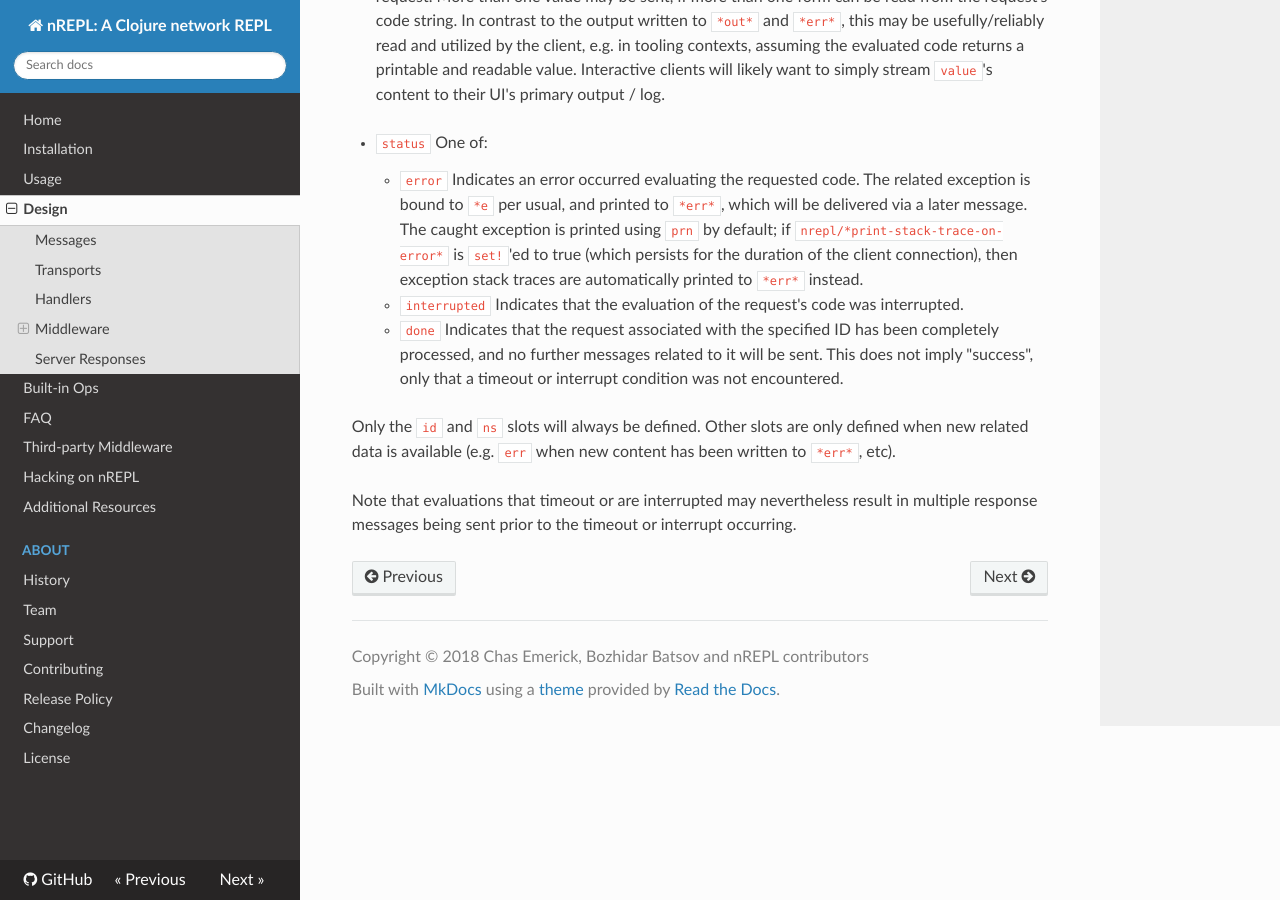
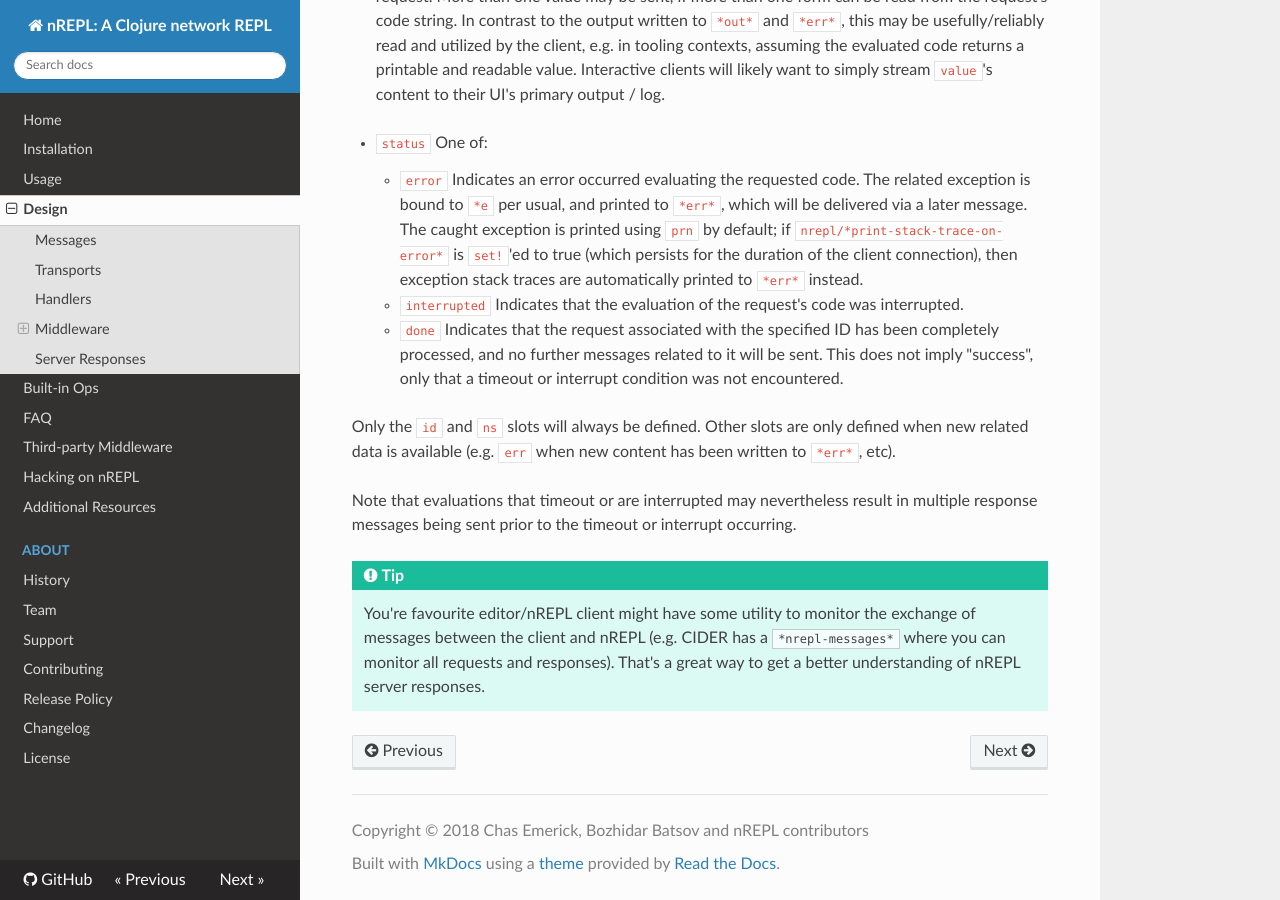
Before and after one commit to nrepl/nrepl, an MkDocs documentation site: the page built from doc/design.md, in a window 1280 px wide and 900 px high, scrolled down 4875 px. Built offline with MkDocs 1.6.1, drawn with Linux system fonts in a browser that asks for light colours; nearby versions of some CDN libraries; old or Windows-style settings are respelled for this version of MkDocs.

Commit message:
Add a tip about monitoring nREPL message exchange

```diff
--- a/doc/design.md
+++ b/doc/design.md
@@ -292,6 +292,14 @@ Note that evaluations that timeout or are interrupted may nevertheless result
 in multiple response messages being sent prior to the timeout or interrupt
 occurring.
 
+!!! Tip
+
+    You're favourite editor/nREPL client might have some utility to
+    monitor the exchange of messages between the client and nREPL
+    (e.g. CIDER has a `*nrepl-messages*` where you can monitor all
+    requests and responses). That's a great way to get a better understanding
+    of nREPL server responses.
+
 <!--
 
 Note: Seems that's some section from the nREPL 0.1 era, as 0.2+ doesn't have
```
